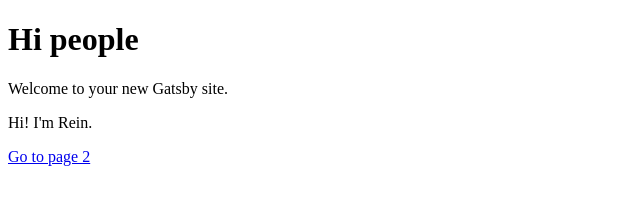
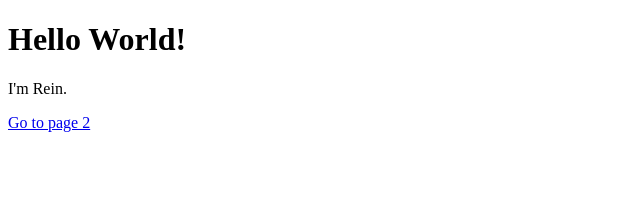
Before and after one commit to nyxmnemosyne/Hackathon-hello-world, a Gatsby site: page / in a window 1280 px wide. Shown: the whole page, without its empty margins (0-640 px from the left). Built offline with nearby package versions, Linux system fonts and the light colour scheme; Gatsby itself is replaced by a stand-in of ours.

Commit message:
Update index.js

```diff
--- a/src/pages/index.js
+++ b/src/pages/index.js
@@ -3,9 +3,8 @@ import Link from 'gatsby-link'
 
 const IndexPage = () => (
   <div>
-    <h1>Hi people</h1>
-    <p>Welcome to your new Gatsby site.</p>
-    <p>Hi! I'm Rein.</p>
+    <h1>Hello World!</h1>
+    <p>I'm Rein.</p>
     <Link to="/page-2/">Go to page 2</Link>
   </div>
 )
```
